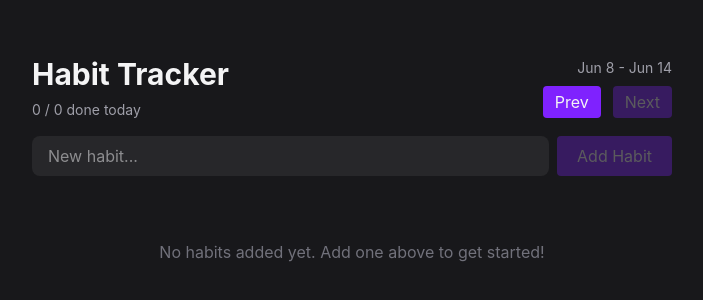
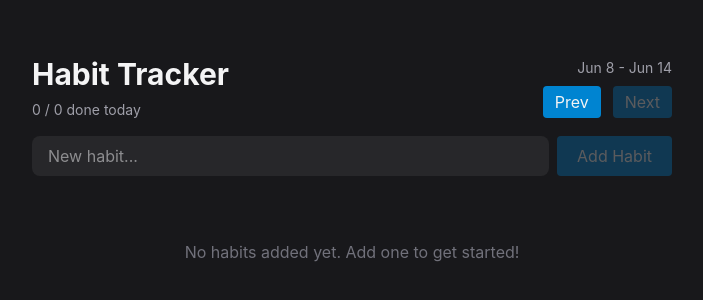
Before and after one commit to Khalid-Hossain-Tarif/daily-habit-tracker-react, a React (Vite) app: page / in a window 1280 px wide. Shown: the top 300 px of the page, without its empty margins (288-991 px from the left). Built offline with nearby package versions, Linux system fonts and the light colour scheme.

Commit message:
resolve build  issue for date format import

```diff
--- a/src/components/Button.tsx
+++ b/src/components/Button.tsx
@@ -28,11 +28,11 @@ export function Button({
 function getVariantStyles(variant: Variant) {
   switch (variant) {
     case "primary":
-      return "bg-violet-600 hover:bg-violet-500";
+      return "bg-sky-600 hover:bg-sky-500";
     case "secondary":
       return "bg-zinc-700 hover:bg-zinc-600 text-zinc-400";
     case "destructive":
-      return "hover:bg-red-700 text-red-600 hover:text-red-200";
+      return "bg-zinc-700 hover:bg-red-700 text-red-500 hover:text-red-200";
     default:
       throw new Error(`Unknown variant: ${variant satisfies never}`);
   }
--- a/src/components/HabitFrom.tsx
+++ b/src/components/HabitFrom.tsx
@@ -21,7 +21,7 @@ export function HabitFrom() {
         value={name}
         onChange={(e) => setName(e.target.value)}
         placeholder="New habit..."
-        className="flex-1 rounded-lg bg-zinc-800 px-4 py-2 outline-none focus-visible:ring-2 focus-visible:ring-violet-500"
+        className="flex-1 rounded-lg bg-zinc-800 px-4 py-2 outline-none focus-visible:ring-2 focus-visible:ring-sky-500"
       />
 
       <Button disabled={name.trim() === ""} className="py-2 px-5">
--- a/src/components/HabitList.tsx
+++ b/src/components/HabitList.tsx
@@ -1,12 +1,9 @@
 import { useHabits, type Habit } from "../context/useHabits";
 import { Button } from "./Button";
 import {
-  eachDayOfInterval,
-  endOfWeek,
   format,
   isFuture,
   isSameDay,
-  startOfWeek,
   subDays,
 } from "date-fns";
 
@@ -20,7 +17,7 @@ export function HabitList({ visibleDates }: HabitListProps) {
   if (habits?.length === 0) {
     return (
       <p className="text-zinc-500 text-center py-12">
-        No habits added yet. Add one above to get started!
+        No habits added yet. Add one to get started!
       </p>
     );
   }
@@ -50,7 +47,7 @@ function HabitItem({ habit, visibleDates }: HabitItemProps) {
     <div className="rounded-xl bg-zinc-800 p-4 flex flex-col gap-3">
       <div className="flex items-center justify-between">
         <div className="flex gap-3 items-center">
-          <span className="font-medium">{habit.name}</span>
+          <span className="font-medium capitalize">{habit.name}</span>
           {streak !== 0 && (
             <span className="text-sm text-amber-400">🔥 {streak}</span>
           )}
@@ -75,7 +72,7 @@ function HabitItem({ habit, visibleDates }: HabitItemProps) {
                   : "secondary"
               }
             >
-              <span className="font-medium">{format(date, "EEE")}</span>
+              <span className="font-bold">{format(date, "EEE")}</span>
               <span>{format(date, "d")}</span>
             </Button>
           );
--- a/src/hooks/useLocalStorage.ts
+++ b/src/hooks/useLocalStorage.ts
@@ -1,4 +1,5 @@
 import { useEffect, useState } from "react";
+import { parseISO } from "date-fns";
 
 export function useLocalStorage<T>(key: string, initialValue: T) {
   const [storedValue, setStoredValue] = useState<T>(() => {
@@ -25,7 +26,7 @@ function dateReviver(_key: string, value: unknown) {
     typeof value === "string" &&
     /^\d{4}-\d{2}-\d{2}T\d{2}:\d{2}:\d{2}.\d{3}Z$/.test(value)
   ) {
-    return pasrseISO(value);
+    return parseISO(value);
   }
   return value;
 }
```
Also changed, not shown: 1 other file (tests, documents, lock files or other folders).
